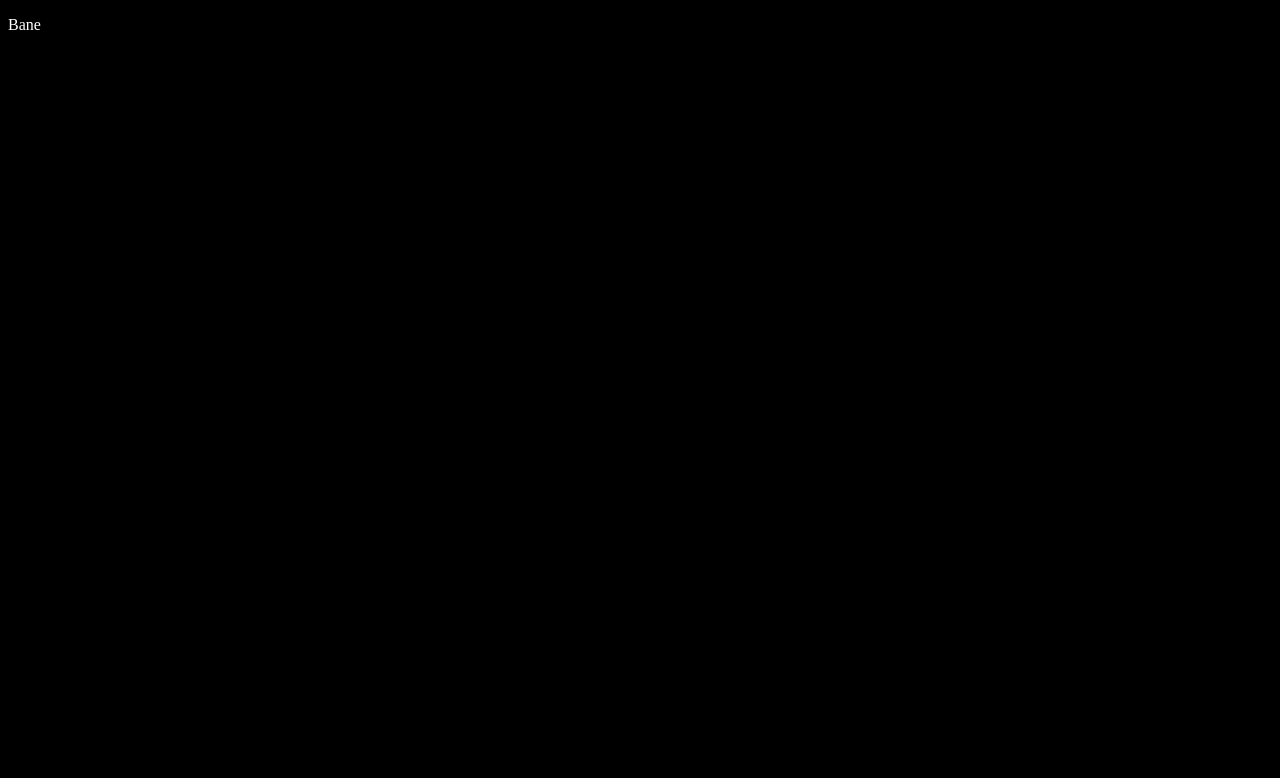
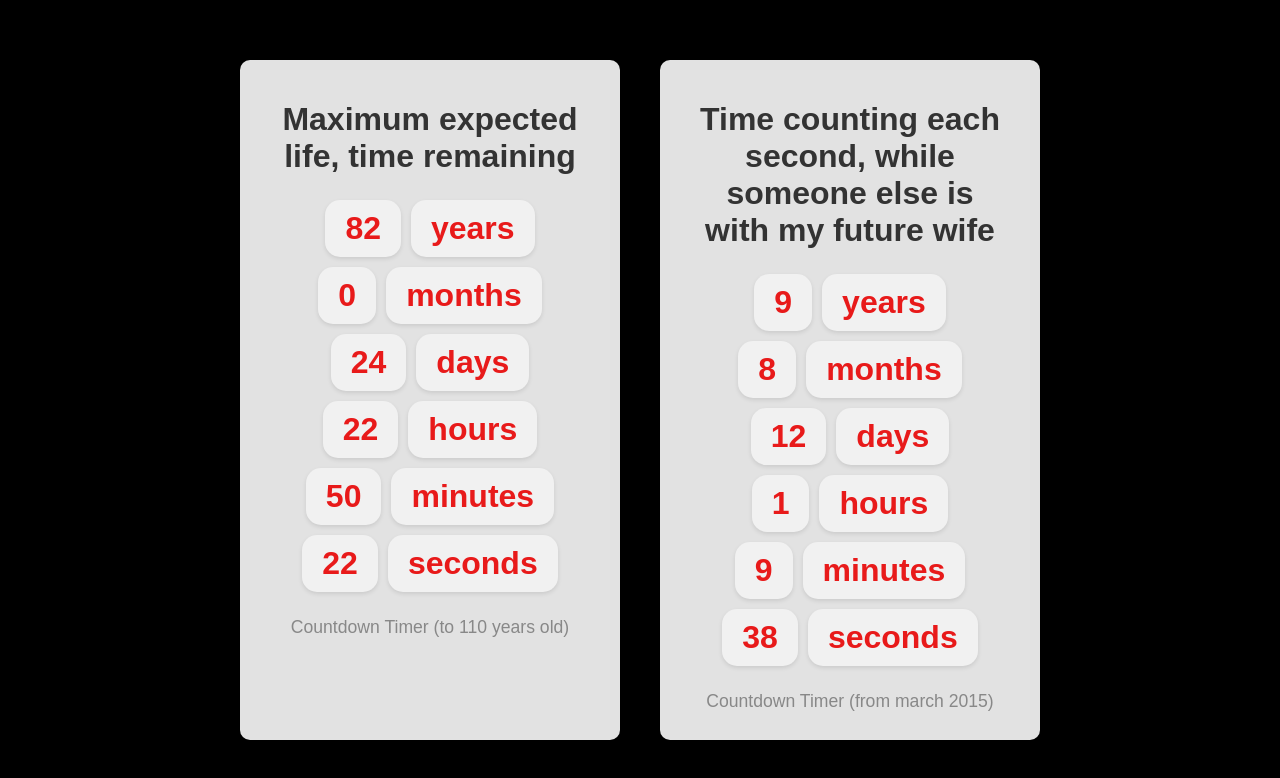
Before and after one commit to banekondic1996/banekondic1996.github.io, a plain HTML site: page index.html in a window 1280 px wide. Drawn offline with Linux system fonts and the light colour scheme.

Commit message:
Add files via upload

```diff
--- a/index.html
+++ b/index.html
@@ -3,14 +3,161 @@
 <head>
     <meta charset="UTF-8">
     <meta name="viewport" content="width=device-width, initial-scale=1.0">
-    <title>Document</title>
+    <title>Maximum expected life and time remaining</title>
+    <style>
+        body {
+            font-family: 'Arial', sans-serif;
+            background-color: black;
+            display: flex;
+            justify-content: center;
+            align-items: center;
+            height: 100vh;
+            color: #333;
+            display: flex;
+            margin: auto;
+            flex-wrap: wrap;
+        }
+
+        .container {
+            background-color: #e2e2e2;
+            padding: 20px 40px;
+            border-radius: 10px;
+            box-shadow: 0 4px 8px rgba(0, 0, 0, 0.1);
+            text-align: center;
+            width: 100%;
+            max-width: 300px;
+            margin:20px;
+            height: 80%;
+        }
+
+        h1 {
+            font-size: 2em;
+            color: #333;
+            margin-bottom: 20px;
+        }
+
+        .countdown {
+            font-size: 2em;
+            font-weight: bold;
+            margin-bottom: 20px;
+            color: #e81a1a;
+        }
+
+        .countdown span {
+            display: inline-block;
+            margin: 5px;
+            padding: 10px 20px;
+            background-color: #f1f1f1;
+            border-radius: 15px;
+            box-shadow: 0 2px 4px rgba(0, 0, 0, 0.1);
+        }
+
+        .countdown span span {
+            font-size: 1.2em;
+            font-weight: normal;
+        }
+
+        .note {
+            font-size: 1.1em;
+            color: #888;
+        }
+
+        .footer {
+            font-size: 0.9em;
+            color: #777;
+            margin-top: 20px;
+        }
+    </style>
 </head>
-<style>
-    *{
-        background: black;
+<body>
+
+<div class="container">
+    <h1>Maximum expected life, time remaining</h1>
+    <div class="countdown" id="countdownMe">
+        <span id="years">0</span><span>years</span><br>
+        <span id="months">0</span><span>months</span><br>
+        <span id="days">0</span><span>days</span><br>
+        <span id="hours">0</span><span>hours</span><br>
+        <span id="minutes">0</span><span>minutes</span><br>
+        <span id="seconds">0</span><span>seconds</span><br>
+    </div>
+    <p class="note">Countdown Timer (to 110 years old)</p>
+</div>
+<div class="container">
+    <h1>Time counting each second, while someone else is with my future wife</h1>
+    <div class="countdown" id="countdownWife">
+        <span id="yearsWifeID">0</span><span>years</span><br>
+        <span id="monthsWifeID">0</span><span>months</span><br>
+        <span id="daysWifeID">0</span><span>days</span><br>
+        <span id="hoursWifeID">0</span><span>hours</span><br>
+        <span id="minutesWifeID">0</span><span>minutes</span><br>
+        <span id="secondsWifeID">0</span><span>seconds</span><br>
+    </div>
+    <p class="note">Countdown Timer (from march 2015)</p>
+</div>
+
+<script>
+    // Target date: December 1, 2106
+    const targetDate = new Date('2106-12-01T00:00:00');
+
+    function updateCountdown() {
+        const currentDate = new Date();
+        const timeDifference = targetDate - currentDate;
+
+        // If the target date has passed, stop the timer
+        if (timeDifference <= 0) {
+            document.getElementById('countdown').innerHTML = "<span>The target date has passed!</span>";
+            return;
+        }
+
+        // Calculate years, months, days, hours, minutes, and seconds
+        const years = Math.floor(timeDifference / (1000 * 60 * 60 * 24 * 365));
+        const months = Math.floor((timeDifference % (1000 * 60 * 60 * 24 * 365)) / (1000 * 60 * 60 * 24 * 30));
+        const days = Math.floor((timeDifference % (1000 * 60 * 60 * 24 * 30)) / (1000 * 60 * 60 * 24));
+        const hours = Math.floor((timeDifference % (1000 * 60 * 60 * 24)) / (1000 * 60 * 60));
+        const minutes = Math.floor((timeDifference % (1000 * 60 * 60)) / (1000 * 60));
+        const seconds = Math.floor((timeDifference % (1000 * 60)) / 1000);
+
+        // Update the HTML elements with the new values
+        document.getElementById('years').textContent = years;
+        document.getElementById('months').textContent = months;
+        document.getElementById('days').textContent = days;
+        document.getElementById('hours').textContent = hours;
+        document.getElementById('minutes').textContent = minutes;
+        document.getElementById('seconds').textContent = seconds;
     }
-</style>
-<body>
-    <p style="color:white">Bane</p>
+
+    // Update the countdown every second
+    setInterval(updateCountdown, 1000);
+    updateCountdown(); // Initial call to populate the countdown immediately
+    const startDate = new Date('2015-03-26T00:00:00');
+
+function updateElapsedTime() {
+    const currentDate = new Date();
+    const timeDifference = currentDate - startDate;
+
+    // Calculate years, months, days, hours, minutes, and seconds
+    const years = Math.floor(timeDifference / (1000 * 60 * 60 * 24 * 365));
+    const months = Math.floor((timeDifference % (1000 * 60 * 60 * 24 * 365)) / (1000 * 60 * 60 * 24 * 30));
+    const days = Math.floor((timeDifference % (1000 * 60 * 60 * 24 * 30)) / (1000 * 60 * 60 * 24));
+    const hours = Math.floor((timeDifference % (1000 * 60 * 60 * 24)) / (1000 * 60 * 60));
+    const minutes = Math.floor((timeDifference % (1000 * 60 * 60)) / (1000 * 60));
+    const seconds = Math.floor((timeDifference % (1000 * 60)) / 1000);
+
+    // Update the HTML elements with the new values
+    document.getElementById('yearsWifeID').textContent = years;
+    document.getElementById('monthsWifeID').textContent = months;
+    document.getElementById('daysWifeID').textContent = days;
+    document.getElementById('hoursWifeID').textContent = hours;
+    document.getElementById('minutesWifeID').textContent = minutes;
+    document.getElementById('secondsWifeID').textContent = seconds;
+}
+
+// Update the elapsed time every second
+setInterval(updateElapsedTime, 1000);
+updateElapsedTime(); // Initial call to populate the elapsed time immediately
+</script>
+</script>
+
 </body>
 </html>
```
